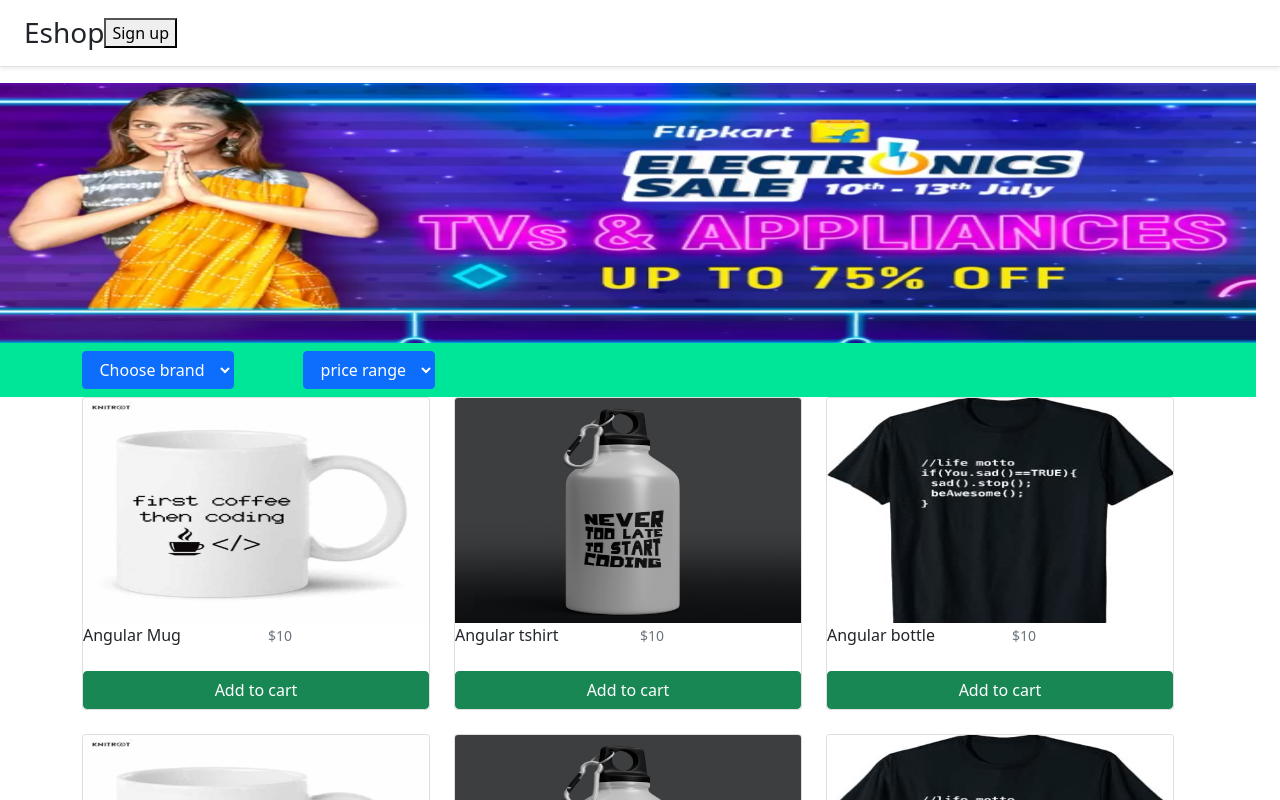
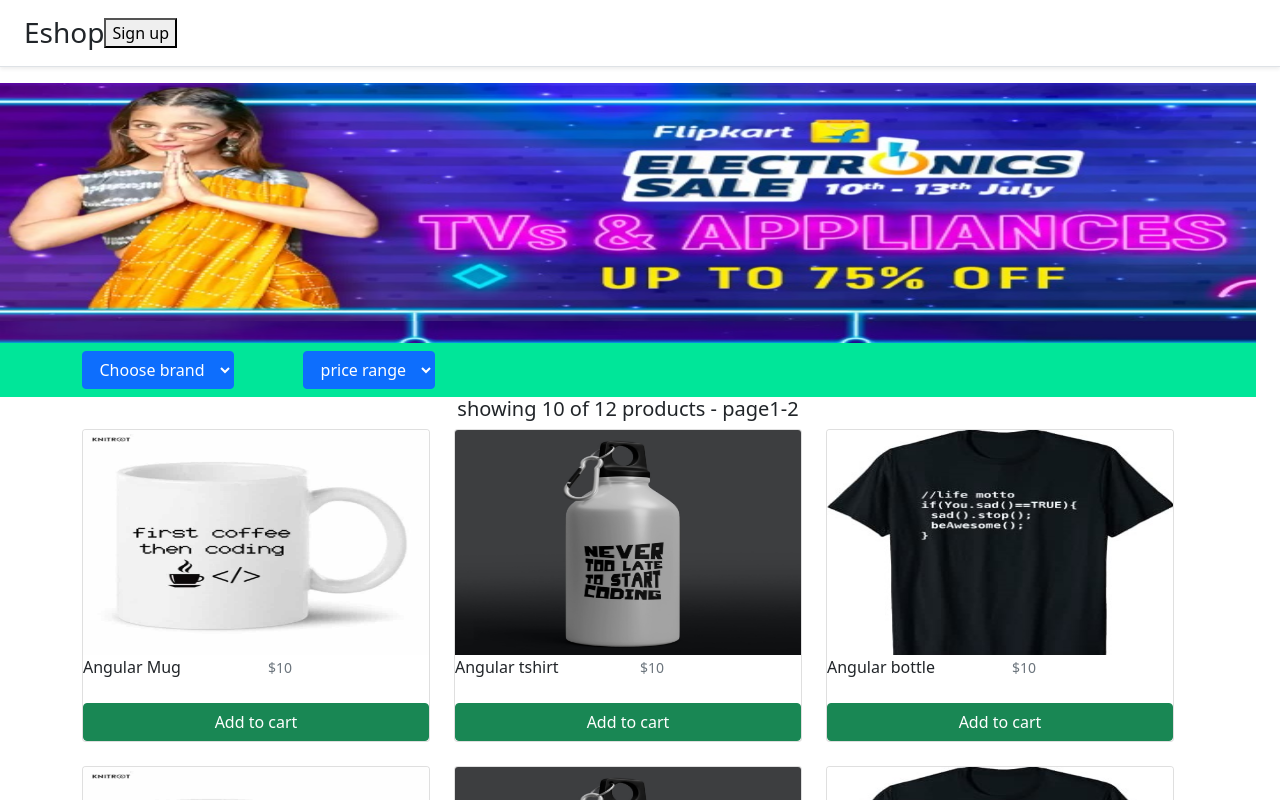
Before and after one commit to DoppaHarish/test1, an Angular app: page / in a window 1280 px wide. Shown: the top 800 px of the page. Built offline with nearby package versions, Linux system fonts and the light colour scheme.

Commit message:
secound Commits

```diff
--- a/src/app/components/shopping-cart/product-list/product-list.component.html
+++ b/src/app/components/shopping-cart/product-list/product-list.component.html
@@ -9,6 +9,9 @@
 
 
 <div class="container">
+    <div class="row">
+        <h5 style="text-align:center">showing 10 of 12 products - page1-2</h5>
+    </div>
     <div class="row">
         <div class="col-md-4"  *ngFor="let x of shppoingLists">
             <div class="card mb-4 box-shadow">
```
